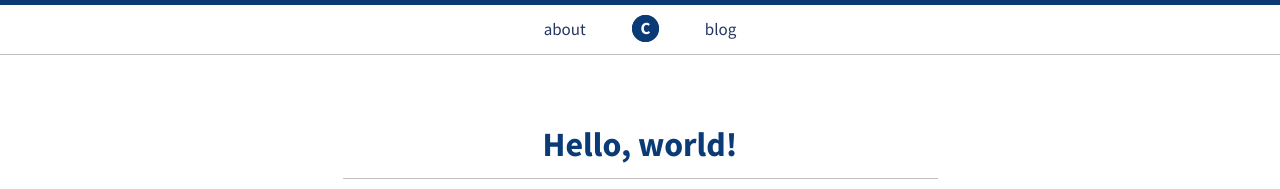
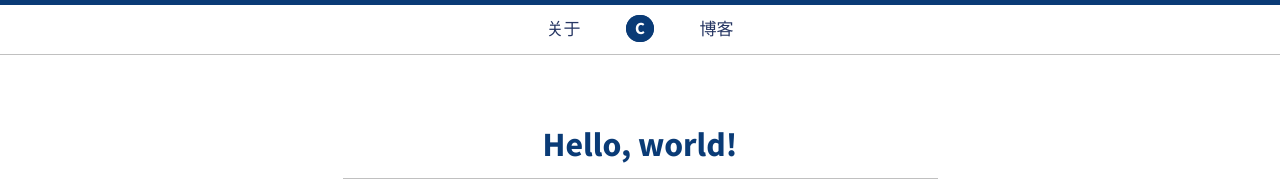
Before and after one commit to yfme/yfme.github.io, a Jekyll site: the page built from index.html, in a window 1280 px wide. Shown: the top 189 px of the page. Built offline with Jekyll 4.4.1, drawn with Linux system fonts in a browser that asks for light colours.

Commit message:
Update default.html

```diff
--- a/_layouts/default.html
+++ b/_layouts/default.html
@@ -6,9 +6,9 @@
   <body>
     <nav class="nav-main">
       <ul>
-        <li class="hvr-underline-reveal"><a href="{{ site.baseurl }}/about/">about</a></li>
+        <li class="hvr-underline-reveal"><a href="{{ site.baseurl }}/about/">关于</a></li>
         <li class="logo"><a class="hvr-ripple-out" href="{{ site.baseurl }}/">C</a></li>
-        <li class="hvr-underline-reveal"><a href="{{ site.baseurl }}/blog/">blog</a></li>
+        <li class="hvr-underline-reveal"><a href="{{ site.baseurl }}/blog/">博客</a></li>
       </ul>
     </nav>
 
```
